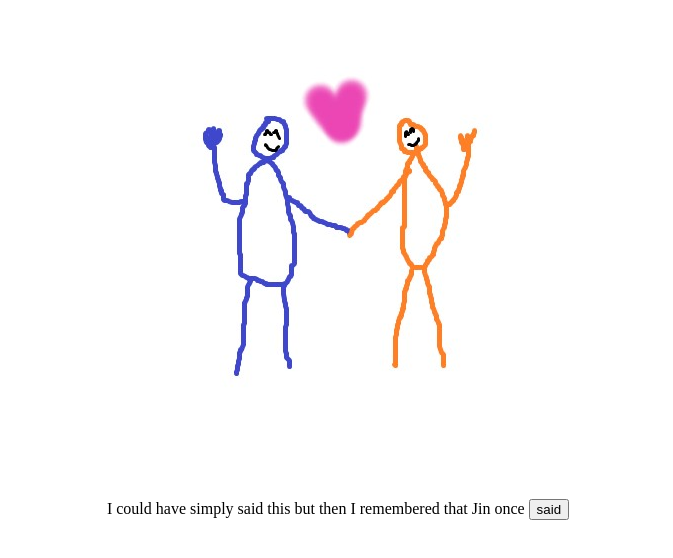
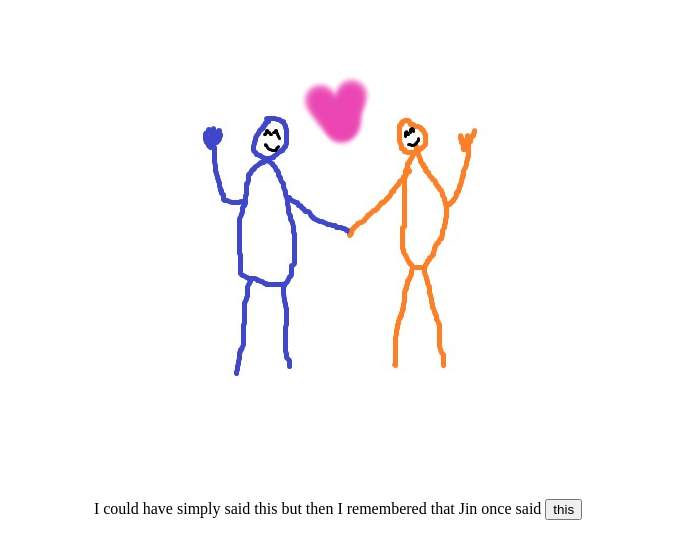
Before and after one commit to chotubaby/chotubaby.github.io, a plain HTML site: page index.html in a window 1280 px wide. Shown: the part 62-620 px from the top of the page, without its empty margins (302-975 px from the left). Drawn offline with Linux system fonts and the light colour scheme.

Commit message:
Update index.html

```diff
--- a/index.html
+++ b/index.html
@@ -12,9 +12,9 @@
     <body>
         <h1>Happy Valentine's Day Chotu Baby 😚😚😚</h1>
         <img src="./ts and st.jpg" alt="ts and st image"></img>
-        <p>I could have simply said this but then I remembered that Jin once
+        <p>I could have simply said this but then I remembered that Jin once said
             <a href="https://www.youtube.com/watch?v=WMweEpGlu_U&t=143s">
-                <button>said</button>
+                <button>this</button>
             </a>
         </p>
     </body>
```
